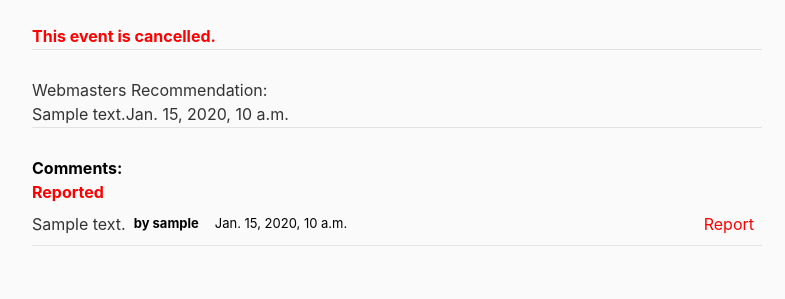
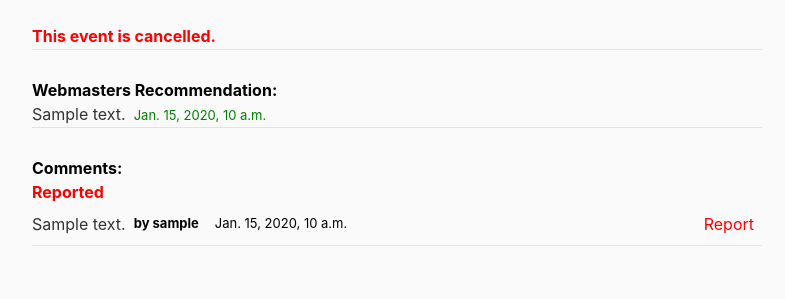
Before and after one commit to FunnyGames/event-manager, a Django app: page /event/1/ in a window 1280 px wide. Shown: the part 56-355 px from the top of the page, without its empty margins (53-838 px from the left). Run offline with Django 3.2, Linux system fonts and the light colour scheme; tables that the repository leaves empty hold one stand-in row (values such as "Sample post"); some libraries are stand-ins or nearby versions.

Commit message:
PM2020T26-33 Gui for events recommendation

```diff
--- a/event_manager/event/templates/event/event.html
+++ b/event_manager/event/templates/event/event.html
@@ -68,15 +68,14 @@
 </div>
 {% endif %}
 {% endif %}
-
 <br/>
 
-<div>Webmasters Recommendation: </div>
+<div style="color: black !important; font-weight: bold;">Webmasters Recommendation: </div>
 {% if recommends|length > 0 %}
     {% for c in recommends %}
     {% for r in reports %}
     {% if r.CommentId == c %}
-        <strong >
+        <strong style="color: red;">
         Reported
         </strong>
     {% endif %}
@@ -84,7 +83,7 @@
         <div class="article-metadata {{c_class}}"  >
             <div class="d-flex" style="align-items: center">
                 {{ c.text }}
-                <span>{{ c.create_date }}</span>
+                <div><span class="p-2" style="color: green !important; font-size: small;">{{ c.create_date }}</span></div>
             </div>
         </div>
     {% endfor %}
@@ -94,7 +93,6 @@
     </div>
 {% endif %}
 <br/>
-
 
 <div style="color: black !important; font-weight: bold;">Comments: </div>
 {% if comments|length > 0 %}
```
